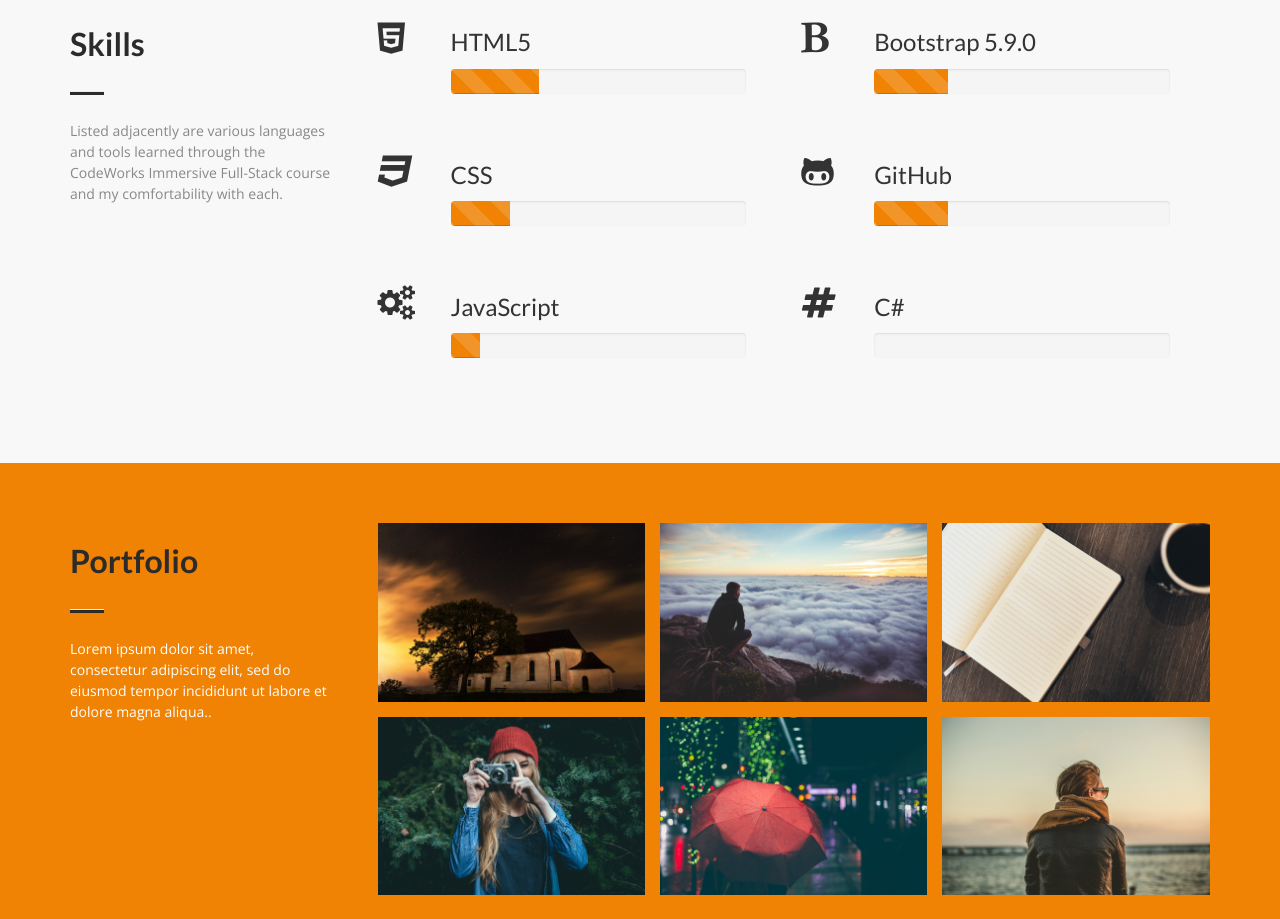
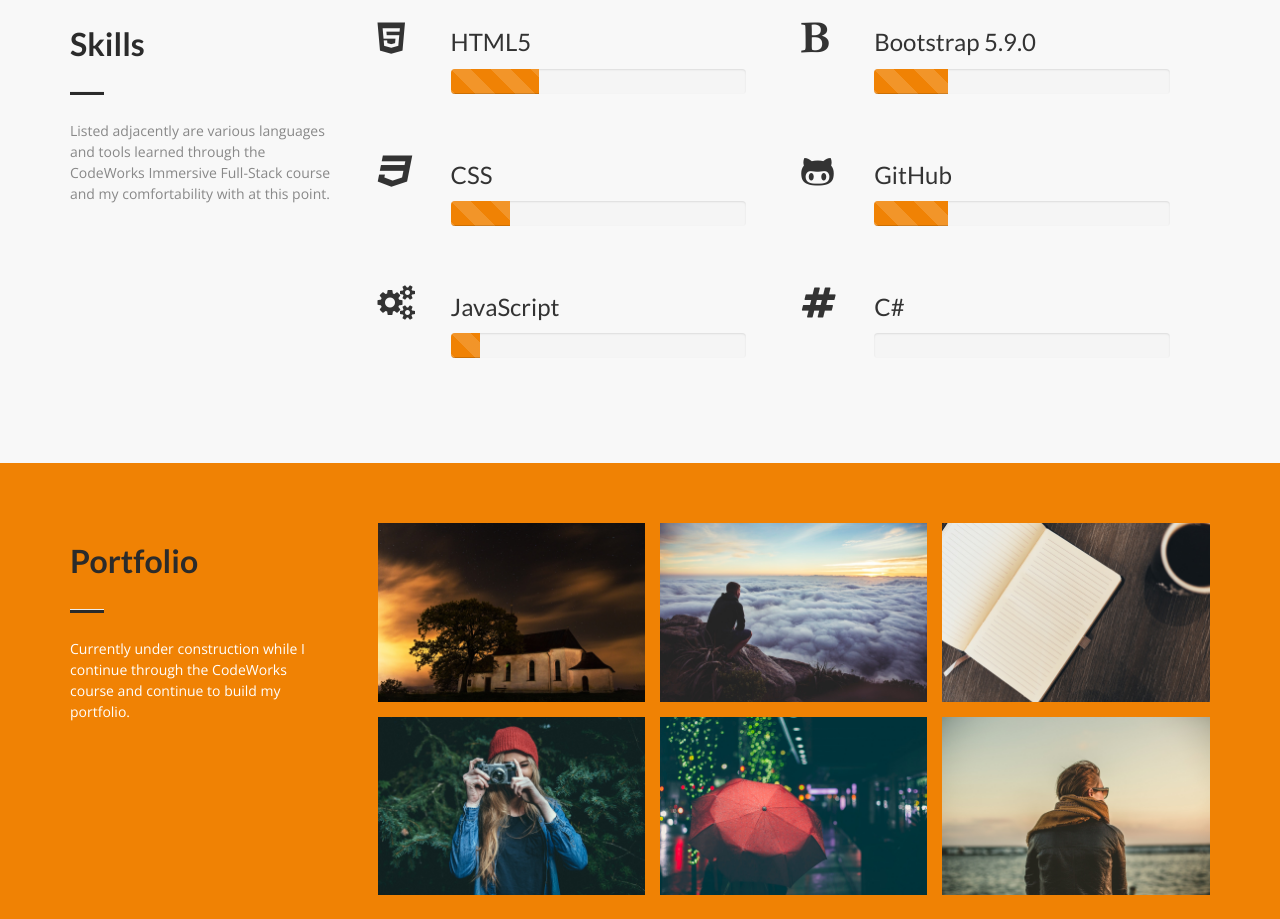
Before and after one commit to carsonplant/carsonplant.github.io, a plain HTML site: page index.html in a window 1280 px wide. Shown: the part 1080-1999 px from the top of the page. Drawn offline with nearby package versions, Linux system fonts and the light colour scheme.

Commit message:
portfolio words

```diff
--- a/index.html
+++ b/index.html
@@ -90,7 +90,7 @@
             <hr class="botm-line">
             <p class="sec-para">Listed adjacently are various languages and tools learned through the CodeWorks
               Immersive
-              Full-Stack course and my comfortability with each.</p>
+              Full-Stack course and my comfortability with at this point.</p>
           </div>
         </div>
         <div class="col-md-9">
@@ -181,9 +181,8 @@
           <div class="section-title">
             <h2 class="head-title">Portfolio</h2>
             <hr class="botm-line">
-            <p class="sec-para fourth-row">Lorem ipsum dolor sit amet, consectetur adipiscing elit, sed do eiusmod
-              tempor
-              incididunt ut labore et dolore magna aliqua..</p>
+            <p class="sec-para fourth-row">Currently under construction while I continue through the CodeWorks course
+              and continue to build my portfolio.</p>
           </div>
         </div>
         <div class="col-md-9 col-sm-12">
```
